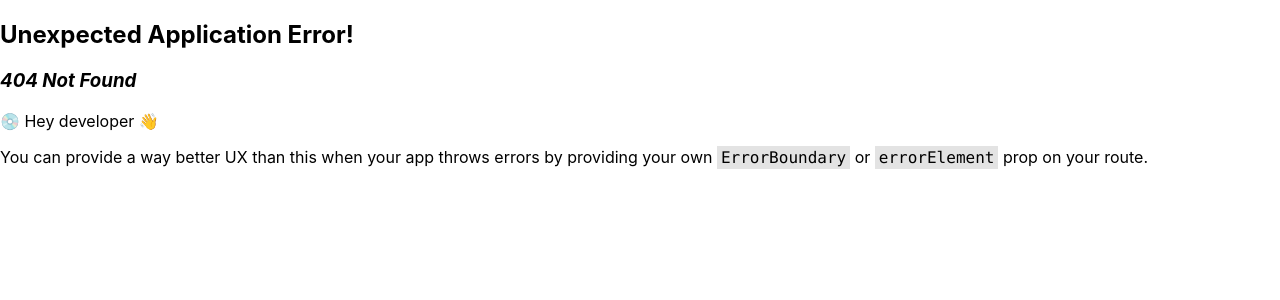
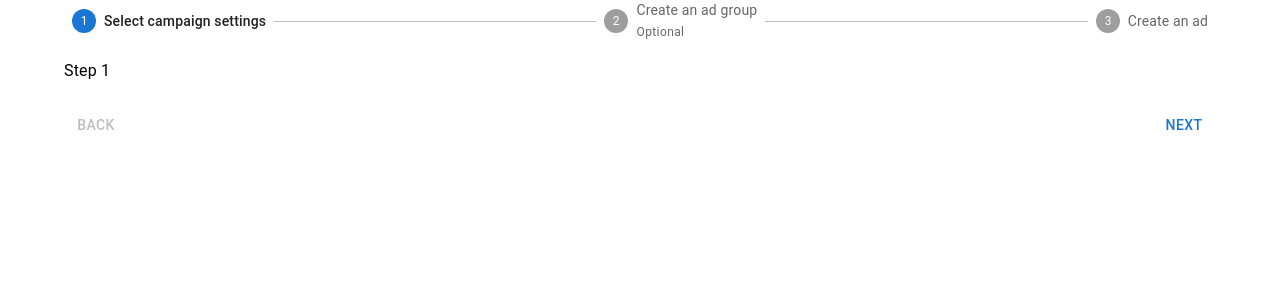
Before and after one commit to dangvu2206/swp-fe, a React (Create React App) app: page /event in a window 1280 px wide. Before the commit this address had no page. Shown: the top 300 px of the page. Built offline with nearby package versions, Linux system fonts and the light colour scheme.

Commit message:
UPDATE: update UI footer

```diff
--- a/src/components/Footer.js
+++ b/src/components/Footer.js
@@ -66,6 +66,7 @@
             container
             rowSpacing={1}
             columnSpacing={{ xs: 1, sm: 2, md: 10 }}
+            justifyContent={"space-between"}
           >
             <Grid item xs={2}>
               <Stack>
@@ -99,6 +100,18 @@
                 >
                   Plan Your Visit
                 </h1>
+                <p style={{ color: "#9999", lineHeight: "25px" }}>
+                  Plays
+                  <br />
+                  Our Hours
+                  <br />
+                  Our Locations
+                  <br />
+                  Sign Waiver
+                  <br />
+                  The Big Bite
+                </p>
+                <br />
               </div>
             </Grid>
             <Grid item xs={2}>
@@ -112,6 +125,11 @@
                 >
                   Promo & Gift Card
                 </h1>
+                <p style={{ color: "#9999", lineHeight: "25px" }}>
+                  Bundle Packages <br />
+                  Current Promotions <br />
+                  Gift Cards <br />
+                </p>
               </div>
             </Grid>
             <Grid item xs={2}>
@@ -125,6 +143,11 @@
                 >
                   Parties
                 </h1>
+                <p style={{ color: "#9999", lineHeight: "25px" }}>
+                  Birthday Parties <br />
+                  Summer Camps <br />
+                  Corporate Events <br />
+                </p>
               </div>
             </Grid>
             <Grid item xs={2}>
@@ -138,6 +161,10 @@
                 >
                   Contact Us
                 </h1>
+                <p style={{ color: "#9999", lineHeight: "25px" }}>
+                  Contact Us <br />
+                  FAQ's <br />
+                </p>
               </div>
             </Grid>
           </Grid>
--- a/src/index.js
+++ b/src/index.js
@@ -4,7 +4,7 @@
 import App from "./App";
 import reportWebVitals from "./reportWebVitals";
 import { createBrowserRouter, RouterProvider } from "react-router-dom";
-import { PackagePage } from "./page";
+import { PackagePage, EventPage } from "./page";
 
 const router = createBrowserRouter([
   {
@@ -14,6 +14,10 @@
   {
     path: "/package",
     element: <PackagePage />,
+  },
+  {
+    path: "/event",
+    element: <EventPage />,
   },
 ]);
 
--- /dev/null
+++ b/src/page/EventPage.js
@@ -0,0 +1,122 @@
+import * as React from "react";
+import Box from "@mui/material/Box";
+import Stepper from "@mui/material/Stepper";
+import Step from "@mui/material/Step";
+import StepLabel from "@mui/material/StepLabel";
+import Button from "@mui/material/Button";
+import Typography from "@mui/material/Typography";
+import { Container } from "@mui/material";
+
+const steps = [
+  "Select campaign settings",
+  "Create an ad group",
+  "Create an ad",
+];
+
+export default function EventPage() {
+  const [activeStep, setActiveStep] = React.useState(0);
+  const [skipped, setSkipped] = React.useState(new Set());
+
+  const isStepOptional = (step) => {
+    return step === 1;
+  };
+
+  const isStepSkipped = (step) => {
+    return skipped.has(step);
+  };
+
+  const handleNext = () => {
+    let newSkipped = skipped;
+    if (isStepSkipped(activeStep)) {
+      newSkipped = new Set(newSkipped.values());
+      newSkipped.delete(activeStep);
+    }
+
+    setActiveStep((prevActiveStep) => prevActiveStep + 1);
+    setSkipped(newSkipped);
+  };
+
+  const handleBack = () => {
+    setActiveStep((prevActiveStep) => prevActiveStep - 1);
+  };
+
+  const handleSkip = () => {
+    if (!isStepOptional(activeStep)) {
+      // You probably want to guard against something like this,
+      // it should never occur unless someone's actively trying to break something.
+      throw new Error("You can't skip a step that isn't optional.");
+    }
+
+    setActiveStep((prevActiveStep) => prevActiveStep + 1);
+    setSkipped((prevSkipped) => {
+      const newSkipped = new Set(prevSkipped.values());
+      newSkipped.add(activeStep);
+      return newSkipped;
+    });
+  };
+
+  const handleReset = () => {
+    setActiveStep(0);
+  };
+
+  return (
+    <Container maxWidth="lg">
+      <Box sx={{ width: "100%" }}>
+        <Stepper activeStep={activeStep}>
+          {steps.map((label, index) => {
+            const stepProps = {};
+            const labelProps = {};
+            if (isStepOptional(index)) {
+              labelProps.optional = (
+                <Typography variant="caption">Optional</Typography>
+              );
+            }
+            if (isStepSkipped(index)) {
+              stepProps.completed = false;
+            }
+            return (
+              <Step key={label} {...stepProps}>
+                <StepLabel {...labelProps}>{label}</StepLabel>
+              </Step>
+            );
+          })}
+        </Stepper>
+        {activeStep === steps.length ? (
+          <React.Fragment>
+            <Typography sx={{ mt: 2, mb: 1 }}>
+              All steps completed - you&apos;re finished
+            </Typography>
+            <Box sx={{ display: "flex", flexDirection: "row", pt: 2 }}>
+              <Box sx={{ flex: "1 1 auto" }} />
+              <Button onClick={handleReset}>Reset</Button>
+            </Box>
+          </React.Fragment>
+        ) : (
+          <React.Fragment>
+            <Typography sx={{ mt: 2, mb: 1 }}>Step {activeStep + 1}</Typography>
+            <Box sx={{ display: "flex", flexDirection: "row", pt: 2 }}>
+              <Button
+                color="inherit"
+                disabled={activeStep === 0}
+                onClick={handleBack}
+                sx={{ mr: 1 }}
+              >
+                Back
+              </Button>
+              <Box sx={{ flex: "1 1 auto" }} />
+              {isStepOptional(activeStep) && (
+                <Button color="inherit" onClick={handleSkip} sx={{ mr: 1 }}>
+                  Skip
+                </Button>
+              )}
+
+              <Button onClick={handleNext}>
+                {activeStep === steps.length - 1 ? "Finish" : "Next"}
+              </Button>
+            </Box>
+          </React.Fragment>
+        )}
+      </Box>
+    </Container>
+  );
+}
--- a/src/page/PackagePage.js
+++ b/src/page/PackagePage.js
@@ -4,7 +4,6 @@
   Box,
   Button,
   Card,
-  CardActions,
   CardContent,
   CardMedia,
   Container,
--- a/src/page/index.js
+++ b/src/page/index.js
@@ -1,3 +1,4 @@
 import PackagePage from "./PackagePage";
+import EventPage from "./EventPage";
 
-export { PackagePage };
+export { PackagePage, EventPage };
```
